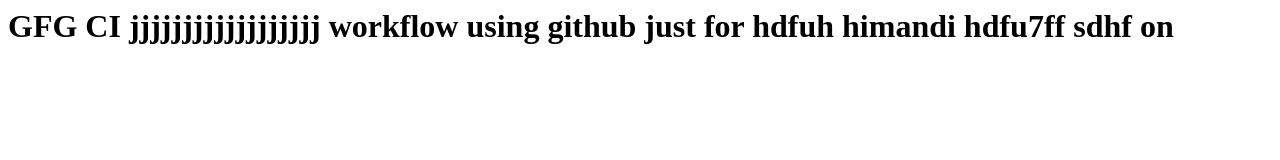
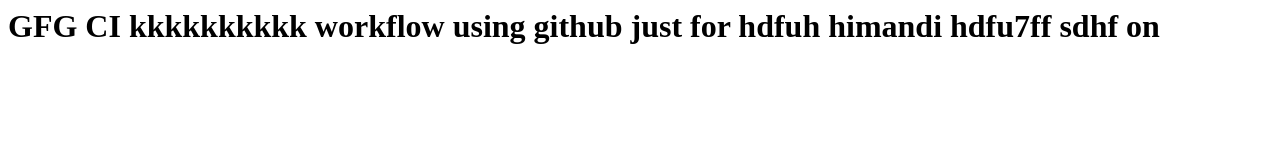
Before and after one commit to HimansiD55/cicd-workflow, a website: page index.html in a window 1280 px wide. Drawn offline with Linux system fonts and the light colour scheme.

Commit message:
Update header text in index.html

```diff
--- a/index.html
+++ b/index.html
@@ -2,7 +2,7 @@
 
 <body>
 
-      <h1>GFG CI  jjjjjjjjjjjjjjjjjj workflow using github just for hdfuh himandi hdfu7ff sdhf on</h1>
+      <h1>GFG CI kkkkkkkkkk workflow using github just for hdfuh himandi hdfu7ff sdhf on</h1>
 </body>
 
 </html>
```
